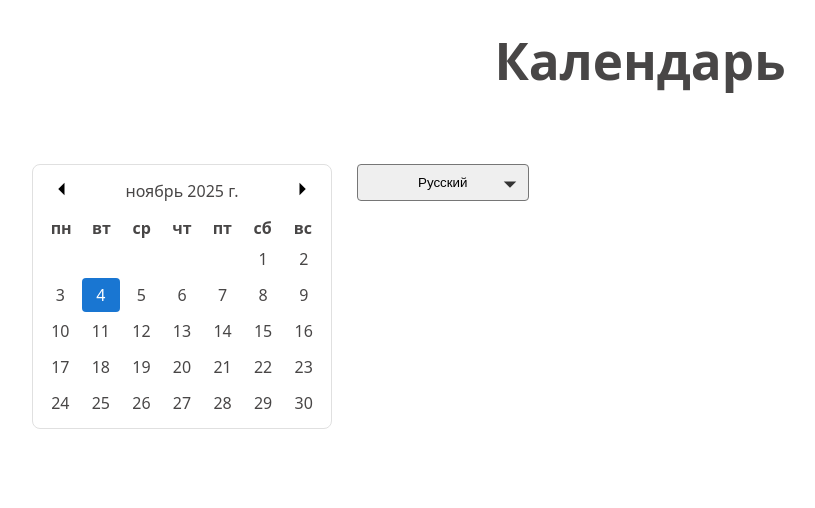
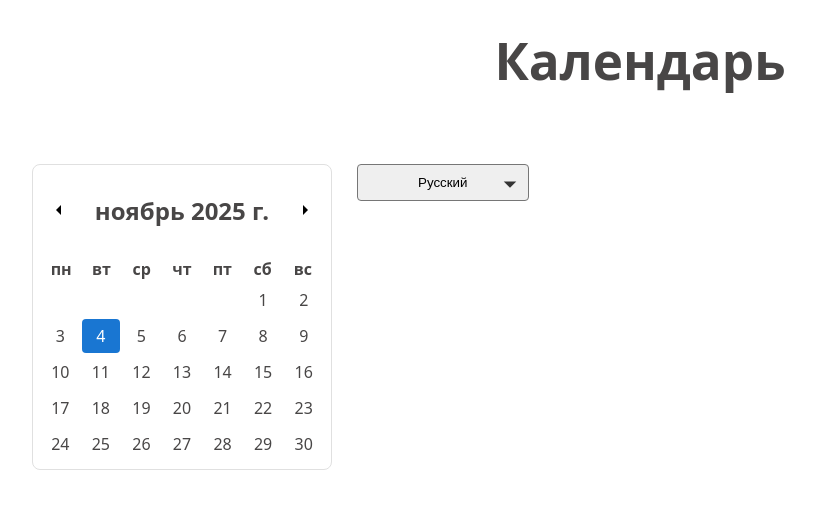
Before and after one commit to Ekaterina1418/datepicker, a Vue app: page / in a window 1280 px wide. Shown: the top 508 px of the page, without its empty margins (0-815 px from the left). Built offline with nearby package versions, Linux system fonts and the light colour scheme.

Commit message:
feat: refactor DatePicker component to use separate DatepickerHeader for navigation

```diff
--- a/src/components/DatePicker.vue
+++ b/src/components/DatePicker.vue
@@ -1,14 +1,6 @@
 <template>
   <div class="calendar">
-    <div class="cal-header">
-      <button class="btn" @click="prevMonth">
-        <span class="material-symbols-outlined"> arrow_left </span>
-      </button>
-      <div class="cal-title">{{ monthTitle }}</div>
-      <button class="btn" @click="nextMonth">
-        <span class="material-symbols-outlined"> arrow_right </span>
-      </button>
-    </div>
+    <DatepickerHeader :month-title="monthTitle" @prev-month="prevMonth" @next-month="nextMonth"/>
     <div class="week-days">
       <div v-for="(day, i) in weekDays" :key="i" class="week-day">
         {{ day }}
@@ -31,6 +23,7 @@
 <script setup lang="ts">
 import { computed, ref } from "vue";
 import { buildMonthGrid, getWeekDays, type DayCell } from "../utils/index";
+import DatepickerHeader from './DatePicker/DatepickerHeader.vue';
 
 const props = defineProps<{
   modelValue: string;
@@ -93,17 +86,7 @@ const selectDate = (cell: DayCell) => {
   user-select: none;
   outline: none;
 }
-.cal-header {
-  display: flex;
-  align-items: center;
-  justify-content: space-between;
-  margin-bottom: 8px;
-}
-.btn {
-  background: transparent;
-  border: none;
-  cursor: pointer;
-}
+
 .cal-grid {
   display: grid;
   grid-template-columns: repeat(7, 1fr);
--- /dev/null
+++ b/src/components/DatePicker/DatepickerHeader.vue
@@ -0,0 +1,43 @@
+<template>
+  <div
+    class="cal-header"
+    role="toolbar"
+    tabindex="0"
+    @keydown.left.prevent="onPrev"
+    @keydown.right.prevent="onNext"
+  >
+    <button class="btn" @click="onPrev" aria-label="Предыдущий месяц">
+      <span class="material-symbols-outlined"> arrow_left </span>
+    </button>
+    <h2 class="cal-title">{{ monthTitle }}</h2>
+    <button class="btn" @click="onNext" aria-label="Следующий месяц">
+      <span class="material-symbols-outlined"> arrow_right </span>
+    </button>
+  </div>
+</template>
+
+<script setup lang="ts">
+defineProps<{
+  monthTitle: string;
+}>();
+const emit = defineEmits<{
+  (e: "prevMonth"): void;
+  (e: "nextMonth"): void;
+}>();
+const onPrev = () => emit("prevMonth");
+const onNext = () => emit("nextMonth");
+</script>
+
+<style scoped>
+.cal-header {
+  display: flex;
+  align-items: center;
+  justify-content: space-between;
+  margin-bottom: 8px;
+}
+.btn {
+  background: transparent;
+  border: none;
+  cursor: pointer;
+}
+</style>
```
